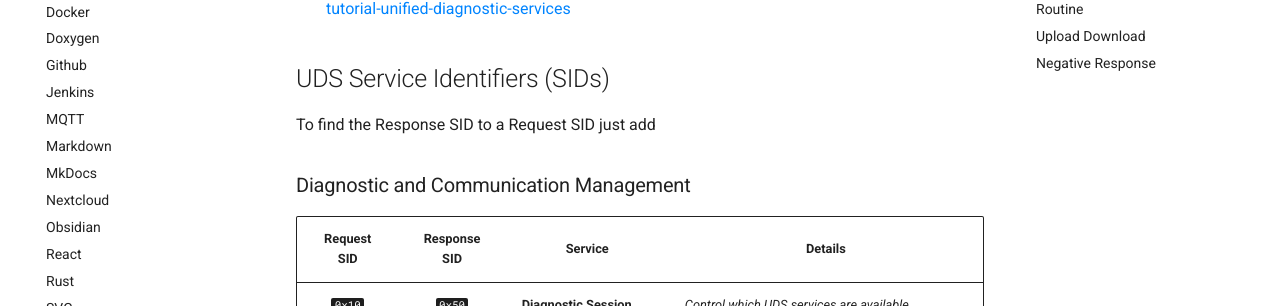
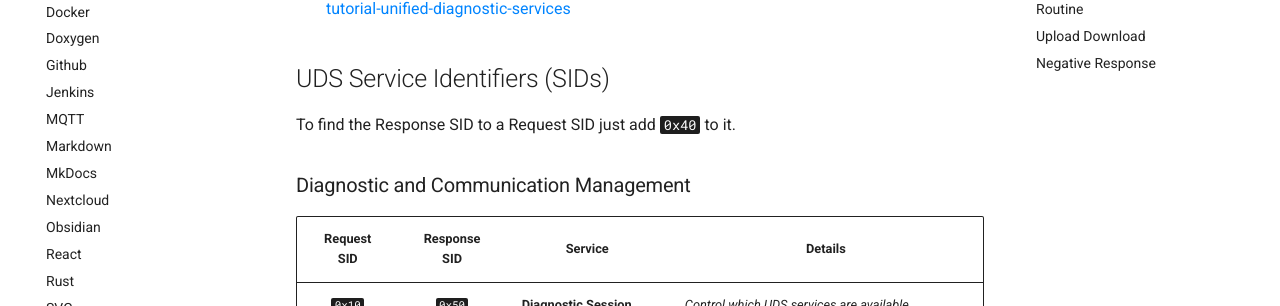
Before and after one commit to romanroth/KnowledgeBase, an MkDocs documentation site: the page built from Docs/UDS.md, in a window 1280 px wide and 900 px high. Shown: the part 282-588 px from the top of the window. Built offline with MkDocs 1.6.1 and Material for MkDocs 9.7.7, drawn with Linux system fonts in a browser that asks for light colours; comment, search, counter and statistics services are not loaded.

Commit message:
UDS stuff.

```diff
--- a/Docs/UDS.md
+++ b/Docs/UDS.md
@@ -6,7 +6,7 @@
 
 ## UDS Service Identifiers (SIDs)
 
-To find the Response SID to a Request SID just add
+To find the Response SID to a Request SID just add `0x40` to it.
 
 ### Diagnostic and Communication Management
 
```
